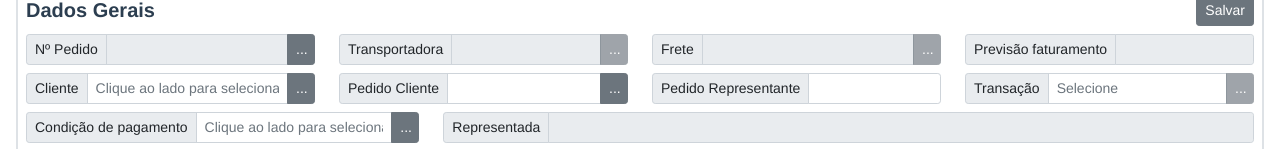
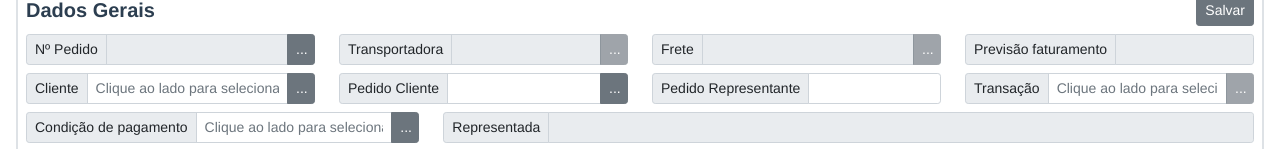
Before and after one commit to cadumancini/feeling-estofados, a Vue app: page /#/ in a window 1280 px wide. Shown: the part 151-300 px from the top of the page. Built offline with nearby package versions, Linux system fonts and the light colour scheme; sample sign-in values are in the browser's storage; what vue-number-format would draw is missing.

Commit message:
Nova tratativa para bloqueado

```diff
--- a/src/views/GerarPedido.vue
+++ b/src/views/GerarPedido.vue
@@ -29,7 +29,7 @@
         <div class="row mb-2">
           <div class="col-6">
             <span class="fw-bold fs-5">Dados Gerais</span>
-            <span v-if="enviadoEmpresa" class="ms-3 fs-6 fst-italic text-danger">O pedido encontra-se bloqueado para alteração.</span>
+            <span v-if="enviadoEmpresa" class="ms-3 fs-6 fst-italic text-danger">O pedido encontra-se bloqueado para alteração no cabeçalho.</span>
           </div>
           <div class="col-6">
             <div class="float-end">
@@ -90,7 +90,7 @@
           <div class="col-3">
             <div class="input-group input-group-sm">
               <span class="input-group-text">Transação</span>
-              <input id="frete" class="form-control" type="text" disabled v-bind:class="{ 'white-bg': (!enviadoEmpresa) }" v-model="transacao" placeholder="Selecione">
+              <input id="frete" class="form-control" type="text" disabled v-bind:class="{ 'white-bg': (!enviadoEmpresa) }" v-model="transacao" placeholder="Clique ao lado para selecionar">
               <button id="btnBuscaTransacoes" :disabled="enviadoEmpresa || empresa === ''" class="btn btn-secondary input-group-btn btn-busca" @click="buscaTransacoes" data-bs-toggle="modal" data-bs-target="#transacoesModal">...</button>
             </div>
           </div>
@@ -1786,7 +1786,7 @@ export default {
           this.frete = response.data.pedido[0].CIFFOB
           this.codTransportadora = response.data.pedido[0].CODTRA
           this.codRepresentada = response.data.pedido[0].CODREP
-          this.enviadoEmpresa = (response.data.pedido[0].SITPED === '3' || response.data.pedido[0].SITPED === '4' || response.data.pedido[0].SITPED === '5')
+          this.enviadoEmpresa = (response.data.pedido[0].CODMOT === '75')
           this.bloqeado = (response.data.pedido[0].SITPED === '4' || response.data.pedido[0].SITPED === '5')
           this.observacoesPedido = response.data.pedido[0].OBSPED
           this.transacao = response.data.pedido[0].TNSPRO
```
